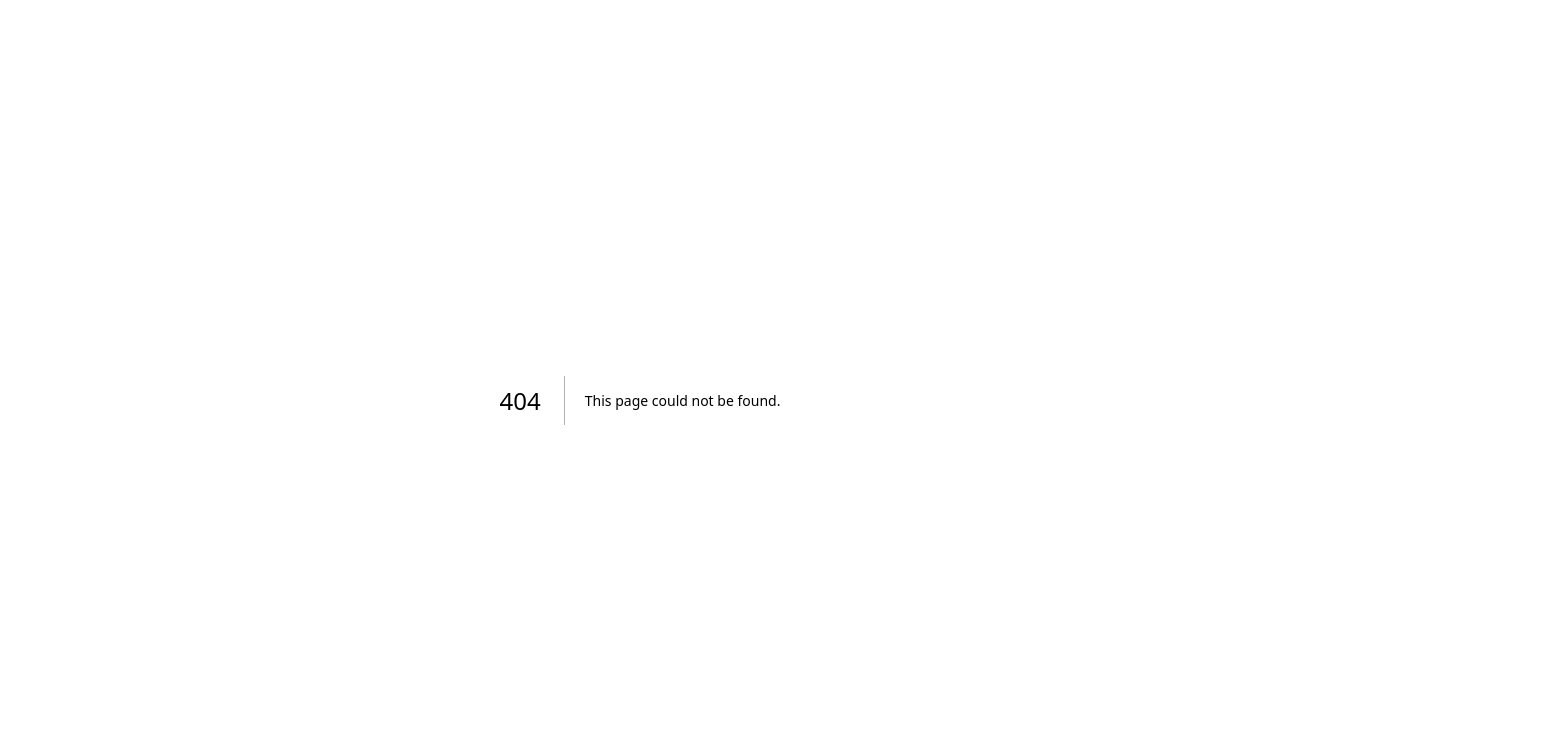
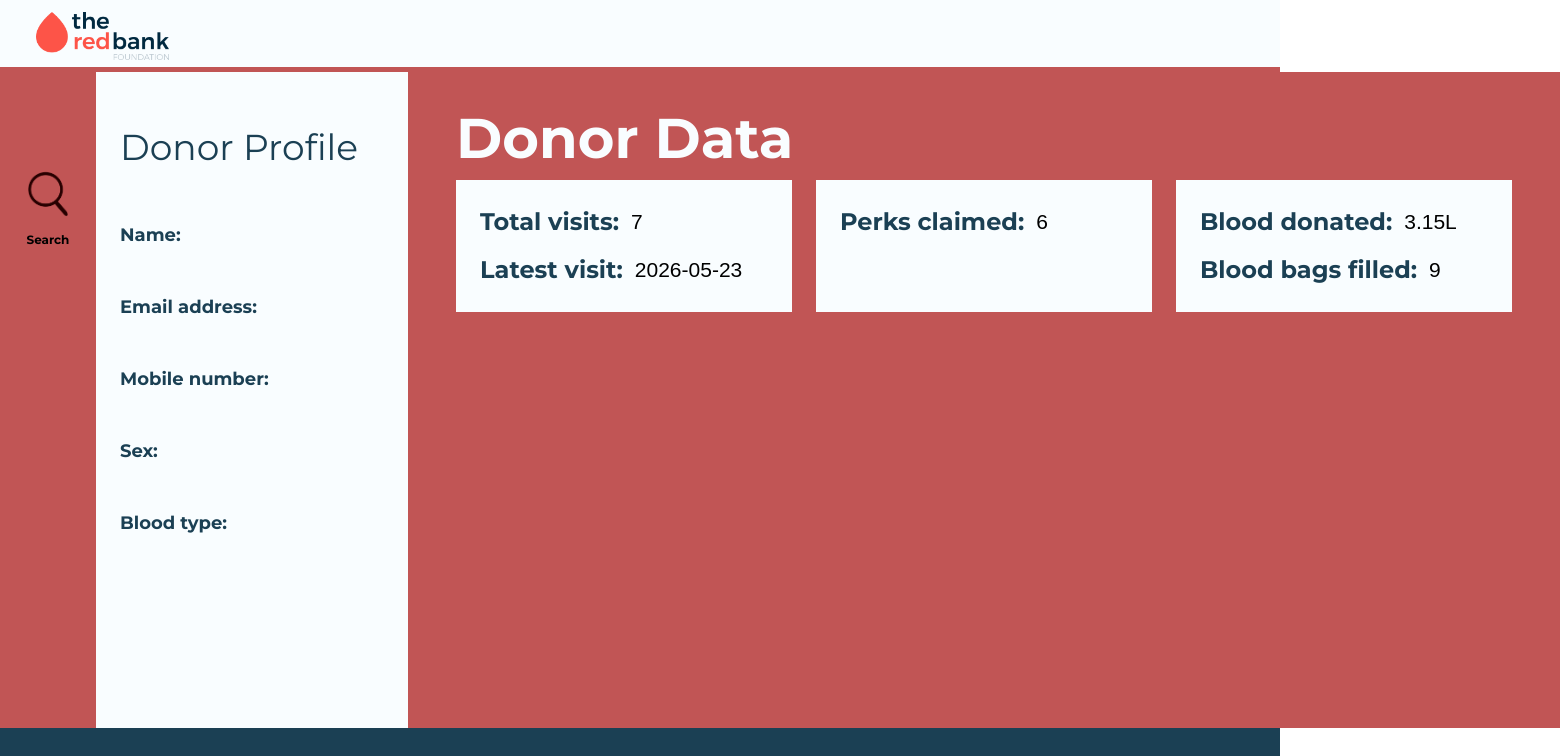
Before and after one commit to RanFrosh/CSSWENG-Blood-Digitalization, a Next.js app in the folder sweng/: page /donor in a window 1280 px wide. Before the commit this address had no page. Shown: the top 756 px of the page, 1560 px wide, since content can reach past the window. Built offline with nearby package versions, Linux system fonts and the light colour scheme.

Commit message:
donor profile for admin view

```diff
--- /dev/null
+++ b/sweng/app/donor/page.tsx
@@ -0,0 +1,151 @@
+"use client"
+import { useRouter } from "next/navigation";
+import Link from "next/link";
+
+import Header from "@/components/Header";
+
+export default function ProfilePage() {
+
+    const router = useRouter();
+
+    const goHome = () => {
+        router.push('/');
+    };
+
+    const claimPerks = () => {
+        router.push('/perk');
+    };
+
+    const donor = {
+        name: "",
+        email: "",
+        number: "",
+        sex: "",
+        bloodType: "",
+    };
+
+    return (
+
+        <main className = "flex flex-col min-h-screen bg-[#f9fdff] text-black">
+
+            {/* Header */}
+            <Header/>
+
+            {/* Main Content */}
+            <div className = "flex-1 bg-[#c15555] flex flex-row">
+
+                {/* Navigation Panel */}
+                <div className = "shrink-0 w-[1in] bg-[#c15555] flex flex-col pt-[0.5in] gap-[0.25in] items-center">
+
+                    {/* Buttons */}
+                    <div className = "flex flex-col gap-6 mt-8">
+
+                        {/* Search Button */}
+                        <Link
+                            href = "/list"
+                            className = "flex flex-col items-center justify-center p-3 rounded-xl hover:bg-gray-200 transition-all cursor-pointer group w-[80px] mx-auto"
+                        >
+                            <img src = "/images/search.png" className = "w-15 h-15 object-contain group-hover:-translate-y-1 transition-transform"/>
+
+                            <p className = "mt-2 text-xs font-bold text-black font-['Montserrat']">Search</p>
+
+                        </Link>
+
+                    </div>
+
+                </div>
+
+                {/* Donor Profile */}
+                <div className = "w-[3.25in] shrink-0 bg-[#f9fdff] p-[0.25in] flex flex-col gap-[0.5in]">
+
+                    <h1 className = "text-[36px] mt-[0.25in] font-['Montserrat'] text-[#1b4054]">Donor Profile</h1>
+
+                    <div className = "flex flex-col gap-[0.25in]">
+
+                        <div className = "h-[0.5in] flex flex-col text-[18px]">
+                            <h3 className = "font-bold font-['Montserrat'] text-[#1b4054]">Name:</h3>
+                            <p>{donor.name}</p>
+                        </div>
+
+                        <div className= "h-[0.5in] flex flex-col text-[18px]">
+                            <h3 className = "font-bold font-['Montserrat'] text-[#1b4054]">Email address:</h3>
+                            <p>{donor.email}</p>
+                        </div>
+
+                        <div className= "h-[0.5in] flex flex-col text-[18px]">
+                            <h3 className = "font-bold font-['Montserrat'] text-[#1b4054]">Mobile number:</h3>
+                            <p>{donor.number}</p>
+                        </div>
+
+                        <div className= "h-[0.5in] flex flex-col text-[18px]">
+                            <h3 className = "font-bold font-['Montserrat'] text-[#1b4054]">Sex:</h3>
+                            <p>{donor.sex}</p>
+                        </div>
+
+                        <div className= "h-[0.5in] flex flex-col text-[18px]">
+                            <h3 className = "font-bold font-['Montserrat'] text-[#1b4054]">Blood type:</h3>
+                            <p>{donor.bloodType}</p>
+                        </div>
+                    </div>
+                </div>
+
+                {/* Main Panel */}
+                <div className = "bg-[#c15555] p-[0.5in] pr-[0.25in] flex flex-row gap-[0.5in]">
+
+                    <div className = "flex flex-col mr-[0.25in] gap-[0.25in]">
+
+                        <h1 className = "text-[56px] mt-[-0.25in] mb-[-0.25in] text-[#f9fdff] font-['Montserrat'] font-semibold">Donor Data</h1>
+
+                        {/* Donor Data */}
+                        <div className = "flex flex-row justify-between gap-[0.25in]">
+
+                            <div className = "w-[3.5in] flex flex-col gap-[0.125in] bg-[#f9fdff] p-[0.25in]">
+
+                                <div className = "flex flex-row text-[21px] gap-[0.125in] items-center">
+                                    <h3 className="text-[24px] font-semibold font-['Montserrat'] text-[#1b4054]">Total visits:</h3>
+                                    <p >7</p>
+                                </div>
+
+                                <div className = "flex flex-row text-[21px] gap-[0.125in] items-center">
+                                    <h3 className="text-[24px] font-semibold font-['Montserrat'] text-[#1b4054]">Latest visit:</h3>
+                                    <p>2026-05-23</p>
+                                </div>
+                            </div>
+
+                            <div className = "w-[3.5in] flex flex-col gap-[0.125in] bg-[#f9fdff] p-[0.25in]">
+                                <div className = "flex flex-row text-[21px] gap-[0.125in] items-center">
+                                    <h3 className="text-[24px] font-semibold font-['Montserrat'] text-[#1b4054]">Perks claimed:</h3>
+                                    <p>6</p>
+                                </div>
+                            </div>
+
+                            <div className = "w-[3.5in] flex flex-col gap-[0.125in] bg-[#f9fdff] p-[0.25in]">
+                                <div className = "flex flex-row text-[21px] gap-[0.125in] items-center">
+                                    <h3 className="text-[24px] font-semibold font-['Montserrat'] text-[#1b4054]">Blood donated:</h3>
+                                    <p>3.15L</p>
+                                </div>
+
+                                <div className = "flex flex-row text-[21px] gap-[0.125in] items-center">
+                                    <h3 className="text-[24px] font-semibold font-['Montserrat'] text-[#1b4054]">Blood bags filled:</h3>
+                                    <p>9</p>
+                                </div>
+                            </div>
+
+                        </div>
+
+                    </div>
+                </div>
+            </div>
+
+            <div className = "bg-[#1b4054] h-[0.75in] shrink-0">
+
+                <div className = "p-[0.125in] text-center text-[#f9fdff]">
+
+                </div>
+
+            </div>
+
+        </main>
+
+    );
+}
```
